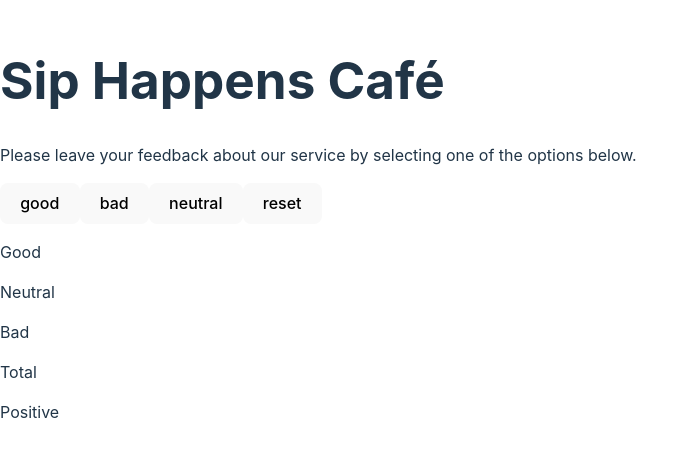
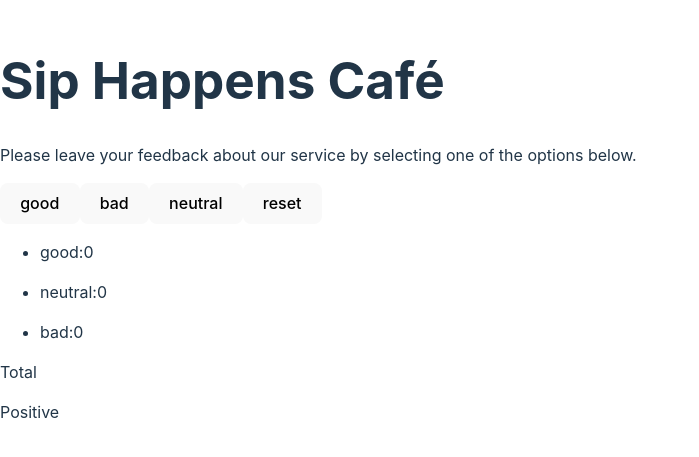
Before and after one commit to novikovanat/goit-react-hw-02, a React (Vite) app: page / in a window 1280 px wide. Shown: the part 171-628 px from the top of the page, without its empty margins (0-699 px from the left). Built offline with nearby package versions, Linux system fonts and the light colour scheme.

Commit message:
list added

```diff
--- a/src/components/App.jsx
+++ b/src/components/App.jsx
@@ -31,8 +31,8 @@ const App = () => {
   return (
     <div>
       <Description></Description>
-      <Options handler={clickHandler} value={option} ></Options>
-      <Feedback></Feedback>
+      <Options handler={clickHandler}></Options>
+      <Feedback values={option}></Feedback>
     </div>
   );
 };
--- a/src/components/feedback/Feedback.jsx
+++ b/src/components/feedback/Feedback.jsx
@@ -1,9 +1,21 @@
-export default function Options() {
-    return <div>
-        <p>Good</p>
-        <p>Neutral</p>
-        <p>Bad</p>
-        <p>Total</p>
-        <p>Positive</p>
+export default function Feedback({ values }) {
+  const feedbackList = Object.entries(values).map((value) => (
+    <li key={value[0]}>
+      <p>
+        {value[0]}:<span>{value[1]}</span>
+      </p>
+    </li>
+  ));
+
+  const Paragraph = ({content}) => {
+    return <p>{content}</p>;
+  };
+
+  return (
+    <div>
+      <ul>{feedbackList}</ul>
+      <Paragraph content = "Total"></Paragraph>
+      <Paragraph content = "Positive"></Paragraph>
     </div>
+  );
 }
```
